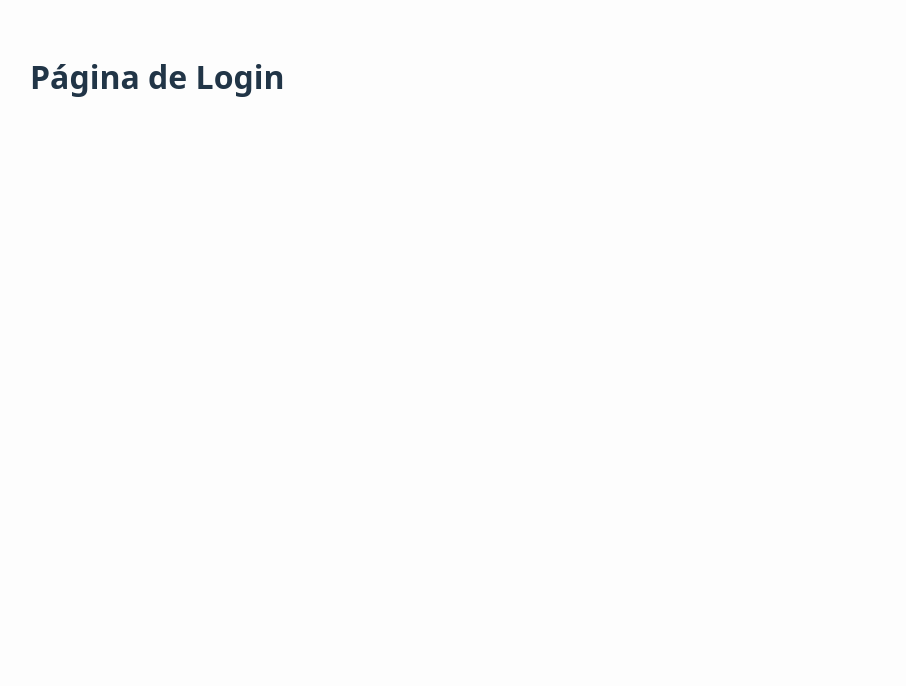
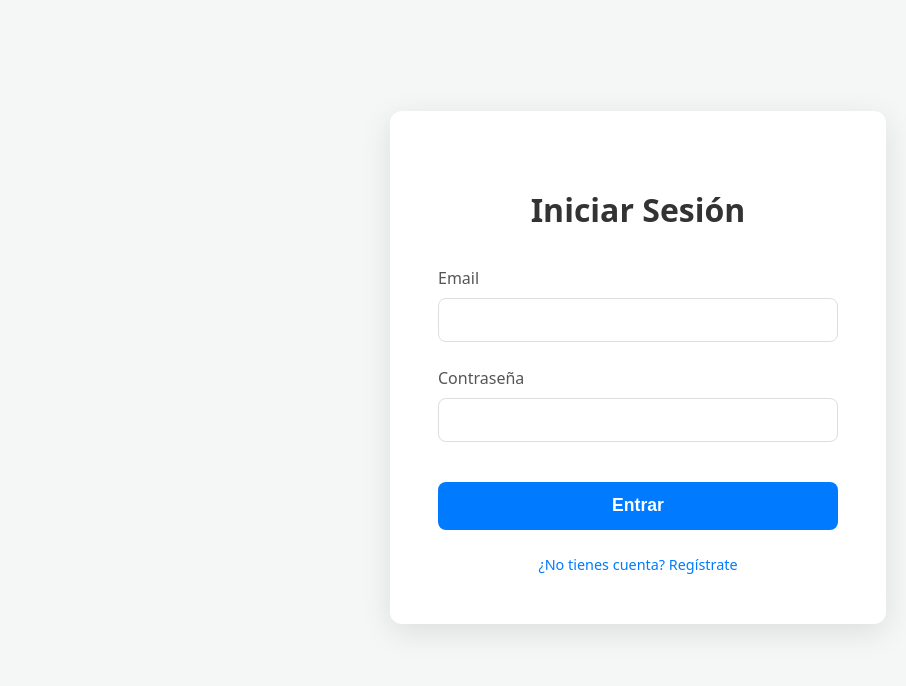
Before and after one commit to IvIGMS/hear-front, a React (Vite) app: page /login in a window 1280 px wide. Shown: the top 686 px of the page, without its empty margins (2-908 px from the left). Built offline with nearby package versions, Linux system fonts and the light colour scheme.

Commit message:
Implementado el login

```diff
--- a/src/components/Navbar.jsx
+++ b/src/components/Navbar.jsx
@@ -1,7 +1,17 @@
 
+import { useAuth } from '../context/AuthContext';
+import { useNavigate } from 'react-router-dom';
 import './Navbar.css';
 
 const Navbar = () => {
+  const { isAuthenticated, logout } = useAuth();
+  const navigate = useNavigate();
+
+  const handleLogout = () => {
+    logout();
+    navigate('/login');
+  };
+
   return (
     <header className="navbar-header">
       <nav className="navbar-container">
@@ -9,7 +19,11 @@ const Navbar = () => {
           <a href="/">Inicio</a>
         </div>
         <div className="navbar-logout">
-          <a href="#">Log out</a>
+          {isAuthenticated ? (
+            <button onClick={handleLogout} className="logout-btn">Log out</button>
+          ) : (
+            <a href="/login">Login</a>
+          )}
         </div>
       </nav>
     </header>
--- /dev/null
+++ b/src/context/AuthContext.jsx
@@ -0,0 +1,37 @@
+
+import { createContext, useState, useEffect, useContext } from 'react';
+
+const AuthContext = createContext(null);
+
+export const AuthProvider = ({ children }) => {
+  const [userToken, setUserToken] = useState(null);
+
+  useEffect(() => {
+    const storedToken = localStorage.getItem('jwt_token');
+    if (storedToken) {
+      setUserToken(storedToken);
+    }
+  }, []);
+
+  const login = (token) => {
+    localStorage.setItem('jwt_token', token);
+    setUserToken(token);
+  };
+
+  const logout = () => {
+    localStorage.removeItem('jwt_token');
+    setUserToken(null);
+  };
+
+  const isAuthenticated = !!userToken;
+
+  return (
+    <AuthContext.Provider value={{ isAuthenticated, login, logout, userToken }}>
+      {children}
+    </AuthContext.Provider>
+  );
+};
+
+export const useAuth = () => {
+  return useContext(AuthContext);
+};
--- a/src/main.jsx
+++ b/src/main.jsx
@@ -1,6 +1,7 @@
 import { StrictMode } from 'react'
 import { createRoot } from 'react-dom/client'
 import { createBrowserRouter, RouterProvider } from 'react-router-dom'
+import { AuthProvider } from './context/AuthContext';
 import './index.css'
 
 import RootLayout from './layouts/RootLayout.jsx'
@@ -31,6 +32,8 @@ const router = createBrowserRouter([
 
 createRoot(document.getElementById('root')).render(
   <StrictMode>
-    <RouterProvider router={router} />
+    <AuthProvider>
+      <RouterProvider router={router} />
+    </AuthProvider>
   </StrictMode>,
 )
--- /dev/null
+++ b/src/pages/Login.css
@@ -0,0 +1,94 @@
+.login-container {
+  display: flex;
+  align-items: center;
+  justify-content: center;
+  min-height: calc(100vh - 65px); /* Restar altura del navbar */
+  background-color: #f4f7f6;
+}
+
+.login-form-wrapper {
+  width: 100%;
+  max-width: 400px;
+  padding: 3rem;
+  background-color: #fff;
+  border-radius: 12px;
+  box-shadow: 0 8px 32px rgba(0, 0, 0, 0.1);
+}
+
+.login-form h2 {
+  text-align: center;
+  margin-bottom: 2rem;
+  font-size: 2rem;
+  color: #333;
+}
+
+.form-group {
+  margin-bottom: 1.5rem;
+}
+
+.form-group label {
+  display: block;
+  margin-bottom: 0.5rem;
+  font-weight: 500;
+  color: #555;
+}
+
+.form-group input {
+  width: 100%;
+  padding: 0.75rem 1rem;
+  font-size: 1rem;
+  border: 1px solid #ddd;
+  border-radius: 8px;
+  box-sizing: border-box;
+  transition: border-color 0.2s;
+}
+
+.form-group input:focus {
+  outline: none;
+  border-color: #007bff;
+}
+
+.login-btn {
+  width: 100%;
+  padding: 0.85rem;
+  font-size: 1.1rem;
+  font-weight: 600;
+  color: #fff;
+  background-color: #007bff;
+  border: none;
+  border-radius: 8px;
+  cursor: pointer;
+  transition: background-color 0.2s;
+  margin-top: 1rem;
+}
+
+.login-btn:hover {
+  background-color: #0056b3;
+}
+
+.form-links {
+  margin-top: 1.5rem;
+  text-align: center;
+}
+
+.form-links a {
+  color: #007bff;
+  text-decoration: none;
+  font-size: 0.9rem;
+  transition: text-decoration 0.2s;
+}
+
+.form-links a:hover {
+  text-decoration: underline;
+}
+
+.form-links .register-link {
+  display: block;
+  margin-top: 1rem;
+}
+
+.error-message-form {
+  color: #d93025;
+  text-align: center;
+  margin-bottom: 1rem;
+}
--- a/src/pages/Login.jsx
+++ b/src/pages/Login.jsx
@@ -1,8 +1,87 @@
+import { useState } from 'react';
+import { Link, useNavigate } from 'react-router-dom';
+import { useAuth } from '../context/AuthContext';
+import './Login.css';
 
 const Login = () => {
+  const [email, setEmail] = useState('');
+  const [password, setPassword] = useState('');
+  const [error, setError] = useState(null);
+  const [isSubmitting, setIsSubmitting] = useState(false);
+  const { login } = useAuth();
+  const navigate = useNavigate();
+
+  const handleSubmit = async (e) => {
+    e.preventDefault();
+    setIsSubmitting(true);
+    setError(null);
+
+    try {
+      // Asumo que el endpoint de login es /auth/login
+      const response = await fetch('/auth/login', {
+        method: 'POST',
+        headers: {
+          'Content-Type': 'application/json',
+        },
+        body: JSON.stringify({ email, password }),
+      });
+
+      if (!response.ok) {
+        const errorData = await response.json();
+        throw new Error(errorData.message || 'Error al iniciar sesión');
+      }
+
+      const data = await response.json();
+      const token = data.token || data.jwt; // Compatible con diferentes nombres de token
+
+      if (token) {
+        login(token); // Guardar token en el contexto
+        navigate('/'); // Redirigir al home
+      } else {
+        throw new Error('No se recibió un token del servidor');
+      }
+
+    } catch (err) {
+      setError(err.message);
+    } finally {
+      setIsSubmitting(false);
+    }
+  };
+
   return (
-    <div style={{ padding: '2rem' }}>
-      <h1>Página de Login</h1>
+    <div className="login-container">
+      <div className="login-form-wrapper">
+        <form className="login-form" onSubmit={handleSubmit}>
+          <h2>Iniciar Sesión</h2>
+          <div className="form-group">
+            <label htmlFor="email">Email</label>
+            <input
+              type="email"
+              id="email"
+              value={email}
+              onChange={(e) => setEmail(e.target.value)}
+              required
+            />
+          </div>
+          <div className="form-group">
+            <label htmlFor="password">Contraseña</label>
+            <input
+              type="password"
+              id="password"
+              value={password}
+              onChange={(e) => setPassword(e.target.value)}
+              required
+            />
+          </div>
+          {error && <p className="error-message-form">{error}</p>}
+          <button type="submit" className="login-btn" disabled={isSubmitting}>
+            {isSubmitting ? 'Entrando...' : 'Entrar'}
+          </button>
+          <div className="form-links">
+            <Link to="/register" className="register-link">¿No tienes cuenta? Regístrate</Link>
+          </div>
+        </form>
+      </div>
     </div>
   );
 };
--- a/vite.config.js
+++ b/vite.config.js
@@ -11,6 +11,10 @@ export default defineConfig({
         target: 'http://localhost:8080',
         changeOrigin: true,
       },
+      '/auth': {
+        target: 'http://localhost:8080',
+        changeOrigin: true,
+      },
     },
   },
 })
```
